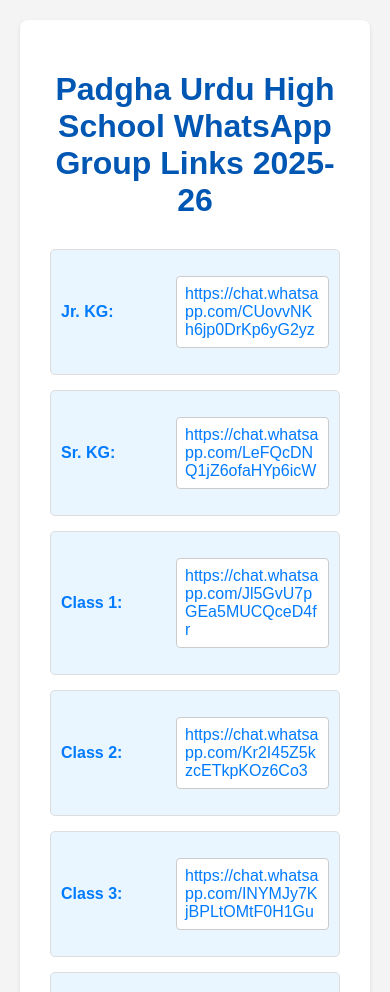
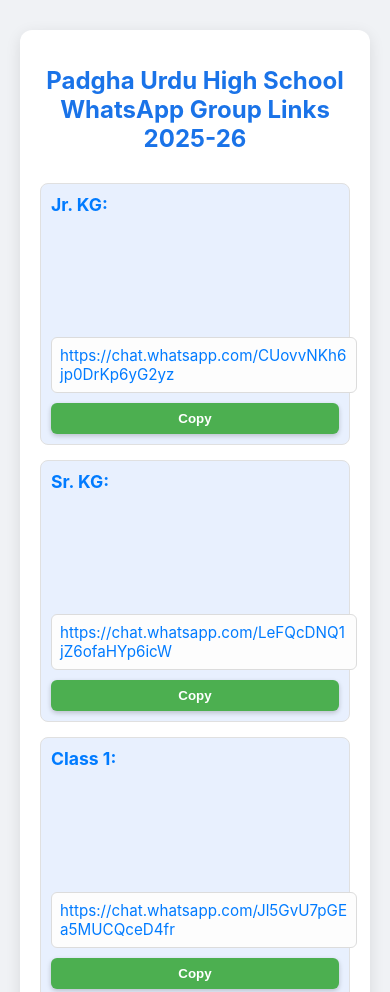
Before and after one commit to padghaurduhighschool/whatsapp, a plain HTML site: page index.html in a window 390 px wide. Shown: the top 992 px of the page. Drawn offline with Linux system fonts and the light colour scheme.

Commit message:
Update index.html

```diff
--- a/index.html
+++ b/index.html
@@ -3,110 +3,212 @@
 <head>
     <meta charset="UTF-8">
     <meta name="viewport" content="width=device-width, initial-scale=1.0">
-    <title>Padgha Urdu High School WhatsApp Group Links 2025-26</title>
+    <title>Padgha Urdu High School WhatsApp Group Links & Timetable 2025-26</title>
     <style>
         body {
-            font-family: Arial, sans-serif;
-            margin: 20px;
-            background-color: #f4f4f4;
+            font-family: 'Inter', sans-serif; /* Using Inter font */
+            margin: 0; /* Remove default body margin */
+            padding: 20px;
+            background-color: #f0f2f5; /* Light grey background */
             color: #333;
-            position: relative; /* Needed for watermark absolute positioning */
-            min-height: 95vh; /* Ensure body is tall enough for watermark to be visible */
+            position: relative;
+            min-height: 100vh; /* Ensure body is tall enough for watermark */
+            display: flex; /* Use flexbox for layout */
+            flex-direction: column; /* Stack content vertically */
+            align-items: center; /* Center content horizontally */
         }
         .container {
-            max-width: 800px;
-            margin: 0 auto;
-            background-color: #fff;
+            max-width: 900px; /* Increased max-width for better timetable display */
+            width: 100%; /* Occupy full width on smaller screens */
+            margin: 20px auto; /* Add margin for spacing */
+            background-color: #ffffff; /* White background for content */
             padding: 30px;
-            border-radius: 8px;
-            box-shadow: 0 2px 4px rgba(0, 0, 0, 0.1);
-            position: relative; /* Ensure content is above watermark */
-            z-index: 1; /* Make sure container content is above the watermark */
+            border-radius: 12px; /* More rounded corners */
+            box-shadow: 0 4px 15px rgba(0, 0, 0, 0.1); /* Softer shadow */
+            position: relative;
+            z-index: 1;
+            box-sizing: border-box; /* Include padding in element's total width and height */
         }
         h1 {
-            color: #0056b3;
+            color: #1a73e8; /* Google blue for headings */
             text-align: center;
             margin-bottom: 30px;
+            font-size: 2.2em; /* Larger heading */
+            font-weight: 700;
+        }
+        h2 {
+            color: #3c4043; /* Darker grey for subheadings */
+            text-align: center;
+            margin-top: 40px; /* Space above new section */
+            margin-bottom: 20px;
+            font-size: 1.8em;
+            font-weight: 600;
         }
         .class-group {
             display: flex;
+            flex-wrap: wrap; /* Allow wrapping on smaller screens */
             align-items: center;
             margin-bottom: 15px;
-            border: 1px solid #ddd;
-            padding: 10px;
-            border-radius: 5px;
-            background-color: #e9f5ff;
+            border: 1px solid #e0e0e0; /* Lighter border */
+            padding: 12px; /* More padding */
+            border-radius: 8px; /* Slightly more rounded */
+            background-color: #e8f0fe; /* Light blue background */
+            transition: transform 0.2s ease-in-out; /* Smooth hover effect */
+        }
+        .class-group:hover {
+            transform: translateY(-3px); /* Lift effect on hover */
+            box-shadow: 0 2px 8px rgba(0, 0, 0, 0.08); /* Subtle shadow on hover */
         }
         .class-label {
             font-weight: bold;
-            flex-basis: 150px; /* Adjust width for labels */
-            min-width: 100px;
-            margin-right: 15px;
+            flex-basis: 120px; /* Adjust width for labels */
+            min-width: 90px;
+            margin-right: 20px;
             color: #007bff;
+            font-size: 1.1em;
         }
         .link-text {
             flex-grow: 1;
             padding: 8px;
-            border: 1px solid #ccc;
-            border-radius: 4px;
-            background-color: #fff;
-            overflow-wrap: break-word; /* Ensures long links wrap */
-            word-break: break-all; /* Breaks words if necessary */
+            border: 1px solid #dcdcdc; /* Subtle border */
+            border-radius: 6px;
+            background-color: #fdfdfd; /* Off-white for link background */
+            overflow-wrap: break-word;
+            word-break: break-all;
+            font-size: 0.95em;
         }
-        /* Style for the clickable links */
         .link-text a {
-            color: #007bff; /* Standard link blue */
-            text-decoration: none; /* Remove underline */
+            color: #007bff;
+            text-decoration: none;
+            transition: color 0.3s ease;
         }
         .link-text a:hover {
-            text-decoration: underline; /* Underline on hover */
+            color: #0056b3; /* Darker blue on hover */
+            text-decoration: underline;
         }
         .copy-button {
-            background-color: #28a745;
+            background-color: #4CAF50; /* Green */
             color: white;
             border: none;
-            padding: 8px 15px;
-            border-radius: 4px;
+            padding: 10px 18px; /* More padding for bigger buttons */
+            border-radius: 6px;
             cursor: pointer;
-            margin-left: 15px;
-            transition: background-color 0.3s ease;
+            margin-left: 20px;
+            transition: background-color 0.3s ease, transform 0.1s ease;
+            box-shadow: 0 2px 5px rgba(0, 0, 0, 0.2); /* Button shadow */
+            font-weight: 600;
         }
         .copy-button:hover {
-            background-color: #218838;
+            background-color: #45a049; /* Darker green on hover */
+            transform: translateY(-1px); /* Slight lift on hover */
         }
         .copy-button:active {
-            background-color: #1e7e34;
+            background-color: #3e8e41; /* Even darker on active */
+            transform: translateY(0); /* Press effect */
+            box-shadow: 0 1px 3px rgba(0, 0, 0, 0.2);
         }
         .copied-feedback {
             background-color: #6c757d; /* Grey when copied */
         }
 
+        /* Timetable specific styles */
+        .timetable-container {
+            margin-top: 30px;
+            width: 100%;
+            display: flex;
+            justify-content: center;
+        }
+        .timetable-iframe {
+            width: 100%;
+            height: 600px; /* Fixed height, consider responsive adjustments below */
+            border: 1px solid #e0e0e0;
+            border-radius: 8px;
+            box-shadow: 0 2px 8px rgba(0, 0, 0, 0.1);
+        }
+
         /* Watermark Styles */
         .watermark {
-            position: absolute; /* Position relative to the nearest positioned ancestor (body in this case) */
+            position: absolute;
             top: 0;
             left: 0;
             width: 100%;
             height: 100%;
-            background-image: url('https://raw.githubusercontent.com/padghaurduhighschool/whatsapp/refs/heads/main/logo.png'); /* School logo URL */
+            background-image: url('https://raw.githubusercontent.com/padghaurduhighschool/whatsapp/refs/heads/main/logo.png');
             background-repeat: no-repeat;
             background-position: center center;
-            background-size: 300px; /* Adjust size as needed, or 'contain' / 'cover' */
-            opacity: 0.1; /* Adjust opacity for watermark effect */
-            pointer-events: none; /* Allows clicks/interactions with elements beneath it */
-            z-index: 0; /* Place behind other content */
+            background-size: 300px;
+            opacity: 0.07; /* Even lighter opacity for subtle effect */
+            pointer-events: none;
+            z-index: 0;
         }
 
-        /* Responsive adjustments for watermark */
+        /* Responsive adjustments */
         @media (max-width: 768px) {
+            .container {
+                padding: 20px;
+                margin: 10px auto;
+            }
+            h1 {
+                font-size: 1.8em;
+            }
+            h2 {
+                font-size: 1.5em;
+            }
+            .class-group {
+                flex-direction: column; /* Stack items vertically on small screens */
+                align-items: flex-start; /* Align to start */
+                padding: 10px;
+            }
+            .class-label {
+                margin-bottom: 8px; /* Space between label and link */
+                margin-right: 0;
+            }
+            .link-text {
+                width: 100%; /* Full width for link text */
+                margin-bottom: 10px; /* Space between link and button */
+            }
+            .copy-button {
+                width: 100%; /* Full width for button */
+                margin-left: 0;
+                padding: 8px 15px;
+            }
             .watermark {
-                background-size: 200px; /* Smaller logo on smaller screens */
+                background-size: 200px;
+            }
+            .timetable-iframe {
+                height: 400px; /* Shorter iframe on smaller screens */
             }
         }
         @media (max-width: 480px) {
+            h1 {
+                font-size: 1.5em;
+            }
+            h2 {
+                font-size: 1.3em;
+            }
             .watermark {
-                background-size: 150px; /* Even smaller logo on mobile */
+                background-size: 150px;
             }
+            .timetable-iframe {
+                height: 300px; /* Even shorter iframe on mobile */
+            }
+        }
+
+        /* Message Box for copy errors */
+        .message-box {
+            position: fixed;
+            top: 50%;
+            left: 50%;
+            transform: translate(-50%, -50%);
+            background-color: #d4edda; /* Default success color */
+            color: #155724; /* Default success text color */
+            border: 1px solid #c3e6cb; /* Default success border */
+            padding: 15px;
+            border-radius: 5px;
+            box-shadow: 0 0 10px rgba(0,0,0,0.2);
+            z-index: 1000;
+            text-align: center;
+            font-size: 0.9em;
         }
     </style>
 </head>
@@ -120,109 +222,138 @@
         <div class="class-group">
             <span class="class-label">Jr. KG:</span>
             <p id="jrKgLink" class="link-text"><a href="https://chat.whatsapp.com/CUovvNKh6jp0DrKp6yG2yz" target="_blank">https://chat.whatsapp.com/CUovvNKh6jp0DrKp6yG2yz</a></p>
+            <button class="copy-button" onclick="copyLink('jrKgLink', this)">Copy</button>
         </div>
 
         <div class="class-group">
             <span class="class-label">Sr. KG:</span>
             <p id="srKgLink" class="link-text"><a href="https://chat.whatsapp.com/LeFQcDNQ1jZ6ofaHYp6icW" target="_blank">https://chat.whatsapp.com/LeFQcDNQ1jZ6ofaHYp6icW</a></p>
+            <button class="copy-button" onclick="copyLink('srKgLink', this)">Copy</button>
         </div>
 
         <div class="class-group">
             <span class="class-label">Class 1:</span>
             <p id="class1Link" class="link-text"><a href="https://chat.whatsapp.com/Jl5GvU7pGEa5MUCQceD4fr" target="_blank">https://chat.whatsapp.com/Jl5GvU7pGEa5MUCQceD4fr</a></p>
+            <button class="copy-button" onclick="copyLink('class1Link', this)">Copy</button>
         </div>
 
         <div class="class-group">
             <span class="class-label">Class 2:</span>
             <p id="class2Link" class="link-text"><a href="https://chat.whatsapp.com/Kr2I45Z5kzcETkpKOz6Co3" target="_blank">https://chat.whatsapp.com/Kr2I45Z5kzcETkpKOz6Co3</a></p>
+            <button class="copy-button" onclick="copyLink('class2Link', this)">Copy</button>
         </div>
 
         <div class="class-group">
             <span class="class-label">Class 3:</span>
             <p id="class3Link" class="link-text"><a href="https://chat.whatsapp.com/INYMJy7KjBPLtOMtF0H1Gu" target="_blank">https://chat.whatsapp.com/INYMJy7KjBPLtOMtF0H1Gu</a></p>
+            <button class="copy-button" onclick="copyLink('class3Link', this)">Copy</button>
         </div>
 
         <div class="class-group">
             <span class="class-label">Class 4:</span>
             <p id="class4Link" class="link-text"><a href="https://chat.whatsapp.com/GiKxEa0wNkPKhdQNfKfAIy" target="_blank">https://chat.whatsapp.com/GiKxEa0wNkPKhdQNfKfAIy</a></p>
+            <button class="copy-button" onclick="copyLink('class4Link', this)">Copy</button>
         </div>
 
         <div class="class-group">
             <span class="class-label">Class 5:</span>
             <p id="class5Link" class="link-text"><a href="https://chat.whatsapp.com/HAf6tdth8CcGTY4yfmC0gF" target="_blank">https://chat.whatsapp.com/HAf6tdth8CcGTY4yfmC0gF</a></p>
+            <button class="copy-button" onclick="copyLink('class5Link', this)">Copy</button>
         </div>
 
         <div class="class-group">
             <span class="class-label">Class 6:</span>
             <p id="class6Link" class="link-text"><a href="https://chat.whatsapp.com/FC7cOBlNY4FEefu598fvLA" target="_blank">https://chat.whatsapp.com/FC7cOBlNY4FEefu598fvLA</a></p>
+            <button class="copy-button" onclick="copyLink('class6Link', this)">Copy</button>
         </div>
 
         <div class="class-group">
             <span class="class-label">Class 7:</span>
             <p id="class7Link" class="link-text"><a href="https://chat.whatsapp.com/IkfAydiDuwP48CuZBgTHWW" target="_blank">https://chat.whatsapp.com/IkfAydiDuwP48CuZBgTHWW</a></p>
+            <button class="copy-button" onclick="copyLink('class7Link', this)">Copy</button>
         </div>
 
         <div class="class-group">
             <span class="class-label">Class 8:</span>
             <p id="class8Link" class="link-text"><a href="https://chat.whatsapp.com/FbxqPkmo3it7pNNo2gSuXe" target="_blank">https://chat.whatsapp.com/FbxqPkmo3it7pNNo2gSuXe</a></p>
+            <button class="copy-button" onclick="copyLink('class8Link', this)">Copy</button>
         </div>
 
         <div class="class-group">
             <span class="class-label">Class 9:</span>
             <p id="class9Link" class="link-text"><a href="https://chat.whatsapp.com/Cu05zIDbZzuInhN3CLJPo7" target="_blank">https://chat.whatsapp.com/Cu05zIDbZzuInhN3CLJPo7</a></p>
+            <button class="copy-button" onclick="copyLink('class9Link', this)">Copy</button>
         </div>
 
         <div class="class-group">
             <span class="class-label">Class 10:</span>
             <p id="class10Link" class="link-text"><a href="https://chat.whatsapp.com/IHCvs1GsJc3975pRJLaj9Q" target="_blank">https://chat.whatsapp.com/IHCvs1GsJc3975pRJLaj9Q</a></p>
+            <button class="copy-button" onclick="copyLink('class10Link', this)">Copy</button>
+        </div>
+
+        <h2>Class Timetable 2025-26</h2>
+        <div class="timetable-container">
+            <!-- IMPORTANT: Replace the src below with your actual Google Sheet embed URL -->
+            <iframe class="timetable-iframe" src="https://docs.google.com/spreadsheets/d/e/2PACX-1vSglf9pKL5jf7CJ3qtxca2VnFXj0Rtqyon48bXKgX9pqy4y3yu-gp4CecsCZAAleoOOaJo9VPFX0KCc/pubhtml?gid=1049764348&single=true&widget=true&headers=false" loading="lazy"></iframe>
         </div>
 
     </div>
 
     <script>
         function copyLink(elementId, buttonElement) {
-            // Get the text content of the link within the <p> tag
             const linkText = document.getElementById(elementId).querySelector('a').href;
+
+            // Function to display a custom message box
+            function showMessageBox(message, type = 'success') {
+                let messageBox = document.querySelector('.message-box');
+                if (!messageBox) {
+                    messageBox = document.createElement('div');
+                    messageBox.classList.add('message-box');
+                    document.body.appendChild(messageBox);
+                }
+
+                messageBox.innerHTML = message;
+                messageBox.style.display = 'block';
+
+                if (type === 'success') {
+                    messageBox.style.backgroundColor = '#d4edda';
+                    messageBox.style.color = '#155724';
+                    messageBox.style.borderColor = '#c3e6cb';
+                } else { /* error */
+                    messageBox.style.backgroundColor = '#f8d7da';
+                    messageBox.style.color = '#721c24';
+                    messageBox.style.borderColor = '#f5c6cb';
+                }
+
+                setTimeout(() => {
+                    messageBox.style.display = 'none';
+                }, 3000); // Hide message after 3 seconds
+            }
 
             // Use the modern Clipboard API
             if (navigator.clipboard && navigator.clipboard.writeText) {
                 navigator.clipboard.writeText(linkText).then(() => {
                     const originalButtonText = buttonElement.textContent;
                     buttonElement.textContent = 'Copied!';
-                    buttonElement.classList.add('copied-feedback'); // Add class for styling
+                    buttonElement.classList.add('copied-feedback');
 
                     setTimeout(() => {
                         buttonElement.textContent = originalButtonText;
-                        buttonElement.classList.remove('copied-feedback'); // Remove class
-                    }, 1500); // Change back after 1.5 seconds
+                        buttonElement.classList.remove('copied-feedback');
+                    }, 1500);
+                    showMessageBox('Link copied successfully!', 'success');
                 }).catch(err => {
                     console.error('Failed to copy text: ', err);
-                    // Use a message box instead of alert()
-                    const messageBox = document.createElement('div');
-                    messageBox.style.cssText = `
-                        position: fixed;
-                        top: 50%;
-                        left: 50%;
-                        transform: translate(-50%, -50%);
-                        background-color: #f8d7da;
-                        color: #721c24;
-                        border: 1px solid #f5c6cb;
-                        padding: 15px;
-                        border-radius: 5px;
-                        box-shadow: 0 0 10px rgba(0,0,0,0.2);
-                        z-index: 1000;
-                        text-align: center;
-                    `;
-                    messageBox.innerHTML = `Failed to copy link. Please copy it manually:<br><strong>${linkText}</strong>`;
-                    document.body.appendChild(messageBox);
-                    setTimeout(() => {
-                        document.body.removeChild(messageBox);
-                    }, 5000); // Remove message after 5 seconds
+                    showMessageBox(`Failed to copy link. Please copy it manually:<br><strong>${linkText}</strong>`, 'error');
                 });
             } else {
-                // Fallback for older browsers (less common now)
+                // Fallback for older browsers
                 const textArea = document.createElement("textarea");
                 textArea.value = linkText;
+                textArea.style.position = 'fixed'; // Prevent scrolling to the bottom
+                textArea.style.top = '0';
+                textArea.style.left = '0';
+                textArea.style.opacity = '0'; // Hide textarea
                 document.body.appendChild(textArea);
                 textArea.focus();
                 textArea.select();
@@ -235,34 +366,15 @@
                         buttonElement.textContent = originalButtonText;
                         buttonElement.classList.remove('copied-feedback');
                     }, 1500);
+                    showMessageBox('Link copied successfully!', 'success');
                 } catch (err) {
                     console.error('Fallback: Oops, unable to copy', err);
-                    // Use a message box instead of alert()
-                    const messageBox = document.createElement('div');
-                    messageBox.style.cssText = `
-                        position: fixed;
-                        top: 50%;
-                        left: 50%;
-                        transform: translate(-50%, -50%);
-                        background-color: #f8d7da;
-                        color: #721c24;
-                        border: 1px solid #f5c6cb;
-                        padding: 15px;
-                        border-radius: 5px;
-                        box-shadow: 0 0 10px rgba(0,0,0,0.2);
-                        z-index: 1000;
-                        text-align: center;
-                    `;
-                    messageBox.innerHTML = `Failed to copy link. Please copy it manually:<br><strong>${linkText}</strong>`;
-                    document.body.appendChild(messageBox);
-                    setTimeout(() => {
-                        document.body.removeChild(messageBox);
-                    }, 5000); // Remove message after 5 seconds
+                    showMessageBox(`Failed to copy link. Please copy it manually:<br><strong>${linkText}</strong>`, 'error');
+                } finally {
+                    document.body.removeChild(textArea);
                 }
-                document.body.removeChild(textArea);
             }
         }
     </script>
-
 </body>
 </html>
```
